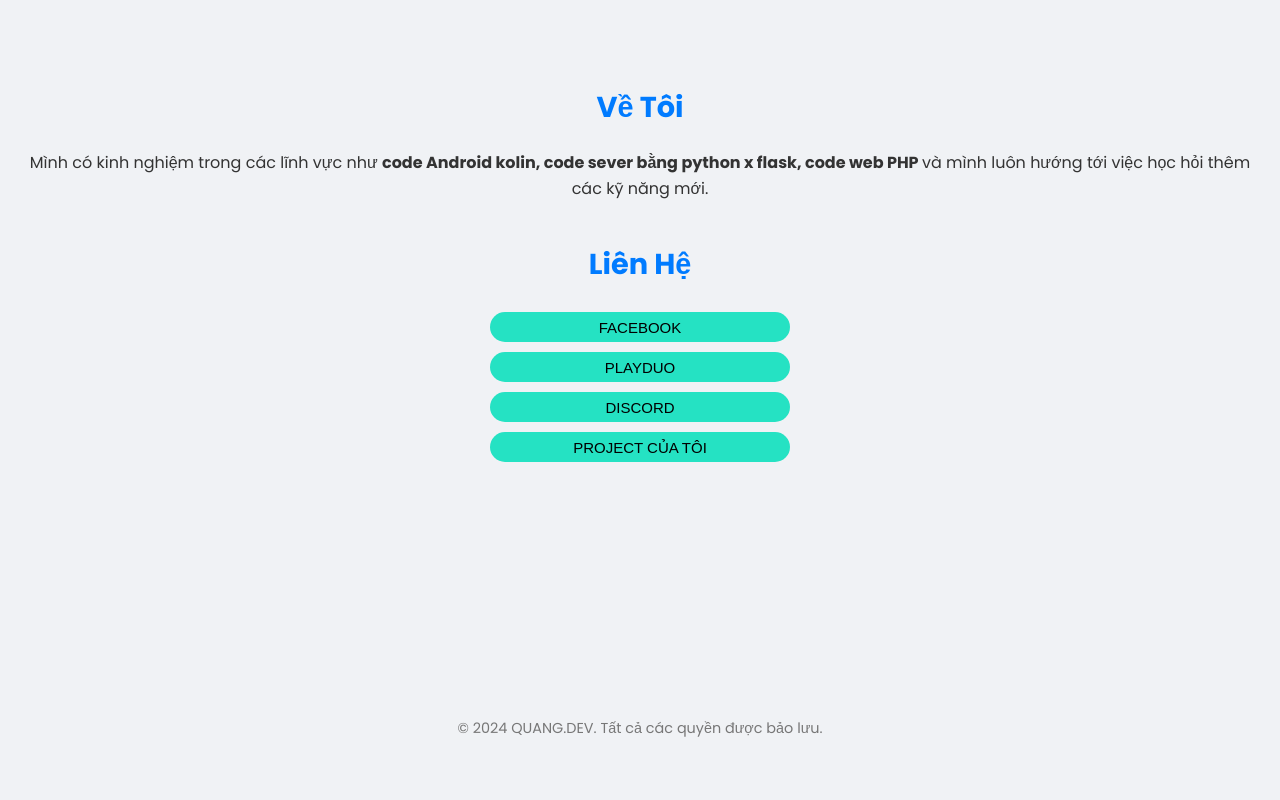
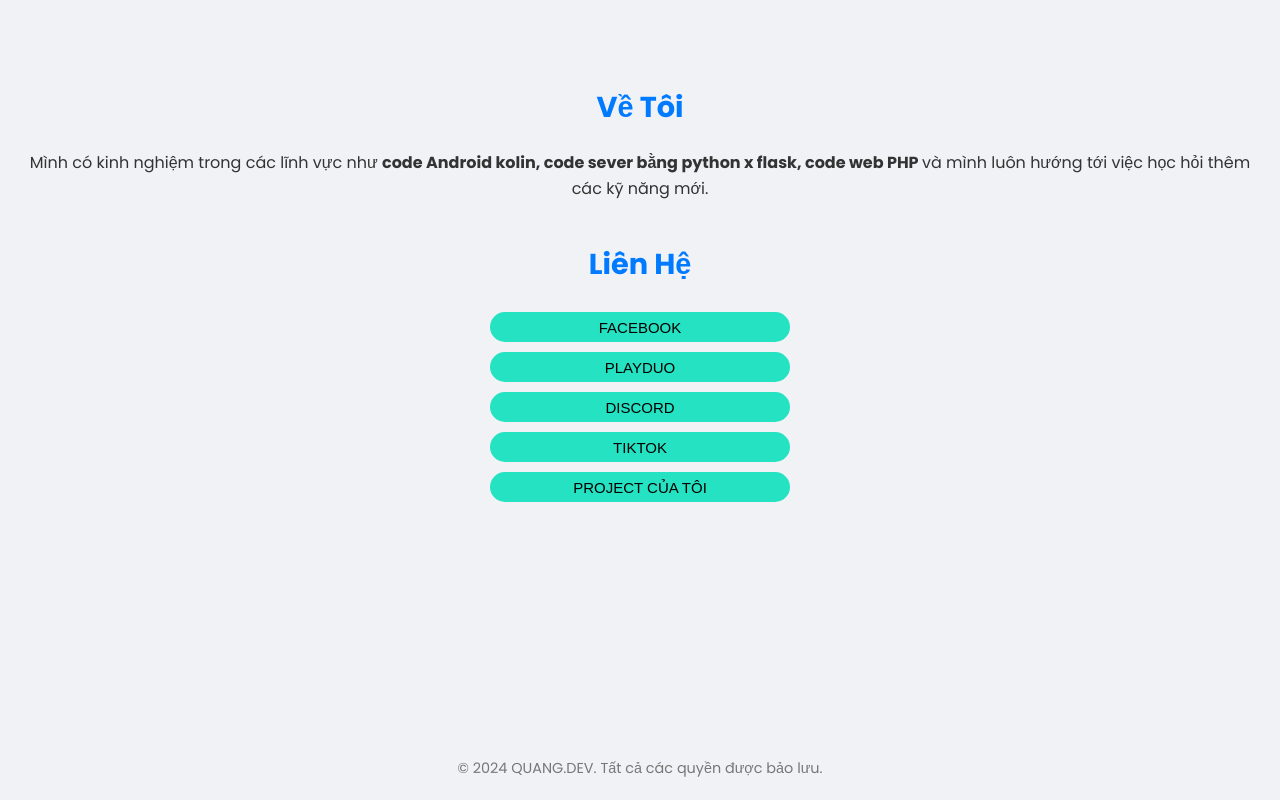
Before and after one commit to quang38/quangdev_trangcanhan, a plain HTML site: page index.html in a window 1280 px wide. Shown: the part 1316-2116 px from the top of the page. Before the commit the page ends 2076 px from the top, so only its background shows below. Drawn offline with Linux system fonts and the light colour scheme.

Commit message:
Update index.html
Signed-off-by: quangdev <122759382+quang38@users.noreply.github.com>

```diff
--- a/index.html
+++ b/index.html
@@ -50,7 +50,11 @@
         <br>
         <button class="canhan" id="DISCORD">DISCORD</button>
         <br>
+
+        <button class="canhan" id="TIKTOK">TIKTOK</button>
+        <br>
         <button class="canhan" id="PROJECT">PROJECT CỦA TÔI</button>
+
     </section>
 
     <footer>
```
